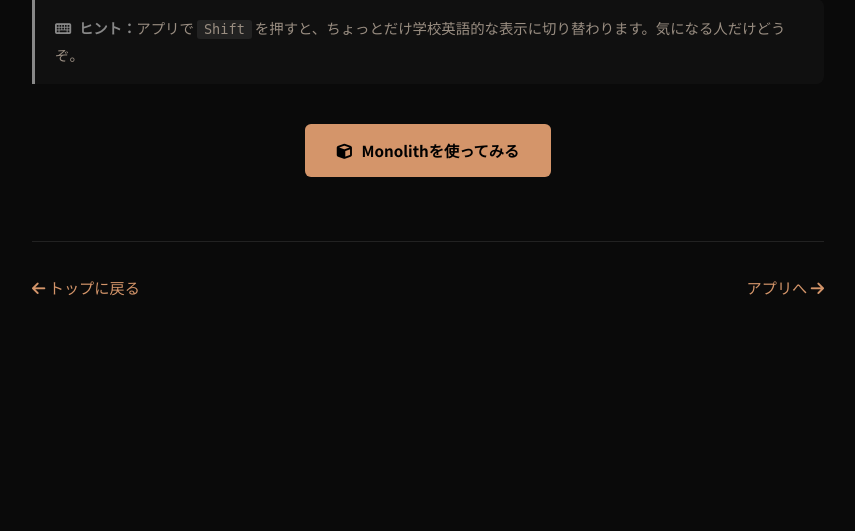
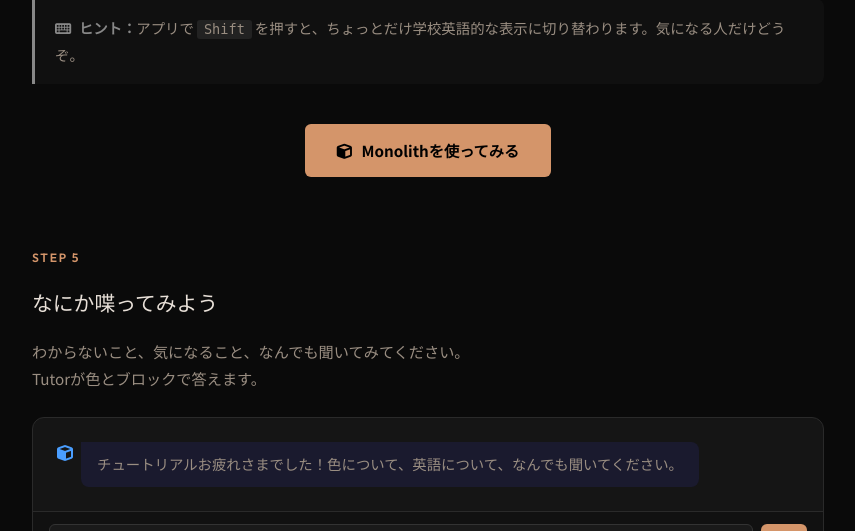
Before and after one commit to goodsun/monolith, a Flask app: page /tutorial in a window 1280 px wide. Shown: the part 5969-6500 px from the top of the page, without its empty margins (212-1067 px from the left). Before the commit the page ends 6265 px from the top, so only its background shows below. Run offline with Flask 3, Linux system fonts and the light colour scheme.

Commit message:
Add Tutor chat to tutorial page (Step 5)

```diff
--- a/templates/tutorial.html
+++ b/templates/tutorial.html
@@ -531,6 +531,30 @@ body.shift-active .school-hint {
   </div>
 </div>
 
+<!-- STEP 5: Tutor -->
+<div class="step" id="step5">
+  <span class="step-number">Step 5</span>
+  <h2>なにか喋ってみよう</h2>
+  <p>わからないこと、気になること、なんでも聞いてみてください。<br>Tutorが色とブロックで答えます。</p>
+
+  <div class="sentence-demo" style="padding:0; overflow:hidden;">
+    <div id="tutorMessages" style="max-height:300px; overflow-y:auto; padding:1.5rem; display:flex; flex-direction:column; gap:0.75rem;">
+      <div class="tutor-row bot">
+        <div style="display:flex; gap:0.5rem; align-items:flex-start;">
+          <i class="fa-solid fa-cube" style="color:#4a9eff; margin-top:0.2rem;"></i>
+          <div style="background:#1a1a2e; padding:0.6rem 1rem; border-radius:8px; border-top-left-radius:0; font-size:0.9rem; color:var(--text-light);">
+            チュートリアルお疲れさまでした！色について、英語について、なんでも聞いてください。
+          </div>
+        </div>
+      </div>
+    </div>
+    <div style="display:flex; gap:0.5rem; padding:0.75rem 1rem; border-top:1px solid #2a2a2a; background:#111;">
+      <input type="text" id="tutorInput" placeholder="青と緑の違いって？" style="flex:1; padding:0.5rem 0.75rem; background:#1a1a1a; border:1px solid #333; border-radius:6px; color:var(--text); font-size:0.9rem; outline:none;">
+      <button id="tutorSend" style="padding:0.5rem 1rem; background:var(--accent); border:none; border-radius:6px; color:#000; cursor:pointer; font-size:0.9rem;"><i class="fas fa-paper-plane"></i></button>
+    </div>
+  </div>
+</div>
+
 <!-- Navigation -->
 <div class="tut-nav">
   <a href="/"><i class="fas fa-arrow-left"></i> トップに戻る</a>
@@ -568,6 +592,69 @@ document.addEventListener('keydown', e => {
 document.addEventListener('keyup', e => {
   if (e.key === 'Shift') document.body.classList.remove('shift-active');
 });
+
+// Tutor chat
+const tutorMessages = document.getElementById('tutorMessages');
+const tutorInput = document.getElementById('tutorInput');
+const tutorSend = document.getElementById('tutorSend');
+let tutorHistory = [];
+
+function appendTutorMsg(text, role) {
+  const row = document.createElement('div');
+  row.className = 'tutor-row ' + role;
+  if (role === 'bot') {
+    row.innerHTML = `<div style="display:flex;gap:0.5rem;align-items:flex-start;">
+      <i class="fa-solid fa-cube" style="color:#4a9eff;margin-top:0.2rem;flex-shrink:0;"></i>
+      <div style="background:#1a1a2e;padding:0.6rem 1rem;border-radius:8px;border-top-left-radius:0;font-size:0.9rem;color:var(--text-light);">${text}</div>
+    </div>`;
+  } else {
+    row.innerHTML = `<div style="display:flex;gap:0.5rem;align-items:flex-start;justify-content:flex-end;">
+      <div style="background:#2a2a1a;padding:0.6rem 1rem;border-radius:8px;border-top-right-radius:0;font-size:0.9rem;color:var(--text);">${text}</div>
+      <i class="fas fa-user" style="color:var(--accent);margin-top:0.2rem;flex-shrink:0;"></i>
+    </div>`;
+  }
+  tutorMessages.appendChild(row);
+  tutorMessages.scrollTop = tutorMessages.scrollHeight;
+}
+
+async function sendTutor() {
+  const msg = tutorInput.value.trim();
+  if (!msg) return;
+  tutorInput.value = '';
+  appendTutorMsg(msg, 'user');
+  tutorHistory.push({role: 'user', text: msg});
+
+  const loading = document.createElement('div');
+  loading.className = 'tutor-row bot';
+  loading.innerHTML = '<div style="display:flex;gap:0.5rem;align-items:flex-start;"><i class="fa-solid fa-cube" style="color:#4a9eff;margin-top:0.2rem;animation:pulse 1s infinite;"></i><div style="color:var(--text-light);font-size:0.85rem;">...</div></div>';
+  tutorMessages.appendChild(loading);
+  tutorMessages.scrollTop = tutorMessages.scrollHeight;
+
+  try {
+    const res = await fetch('/api/chat', {
+      method: 'POST',
+      headers: {'Content-Type': 'application/json'},
+      body: JSON.stringify({
+        message: msg,
+        context: 'チュートリアルページでの質問です。Monolithの色とブロックについて、文法用語をなるべく使わずに答えてください。',
+        history: tutorHistory.slice(0, -1)
+      })
+    });
+    const data = await res.json();
+    loading.remove();
+    const reply = data.reply || data.error || 'エラーが発生しました';
+    appendTutorMsg(reply.replace(/\*\*(.*?)\*\*/g, '<strong>$1</strong>'), 'bot');
+    tutorHistory.push({role: 'bot', text: reply});
+  } catch(e) {
+    loading.remove();
+    appendTutorMsg('通信エラー: ' + e.message, 'bot');
+  }
+}
+
+tutorSend.addEventListener('click', sendTutor);
+tutorInput.addEventListener('keydown', e => {
+  if (e.key === 'Enter' && !e.isComposing) sendTutor();
+});
 </script>
 </body>
 </html>
```
